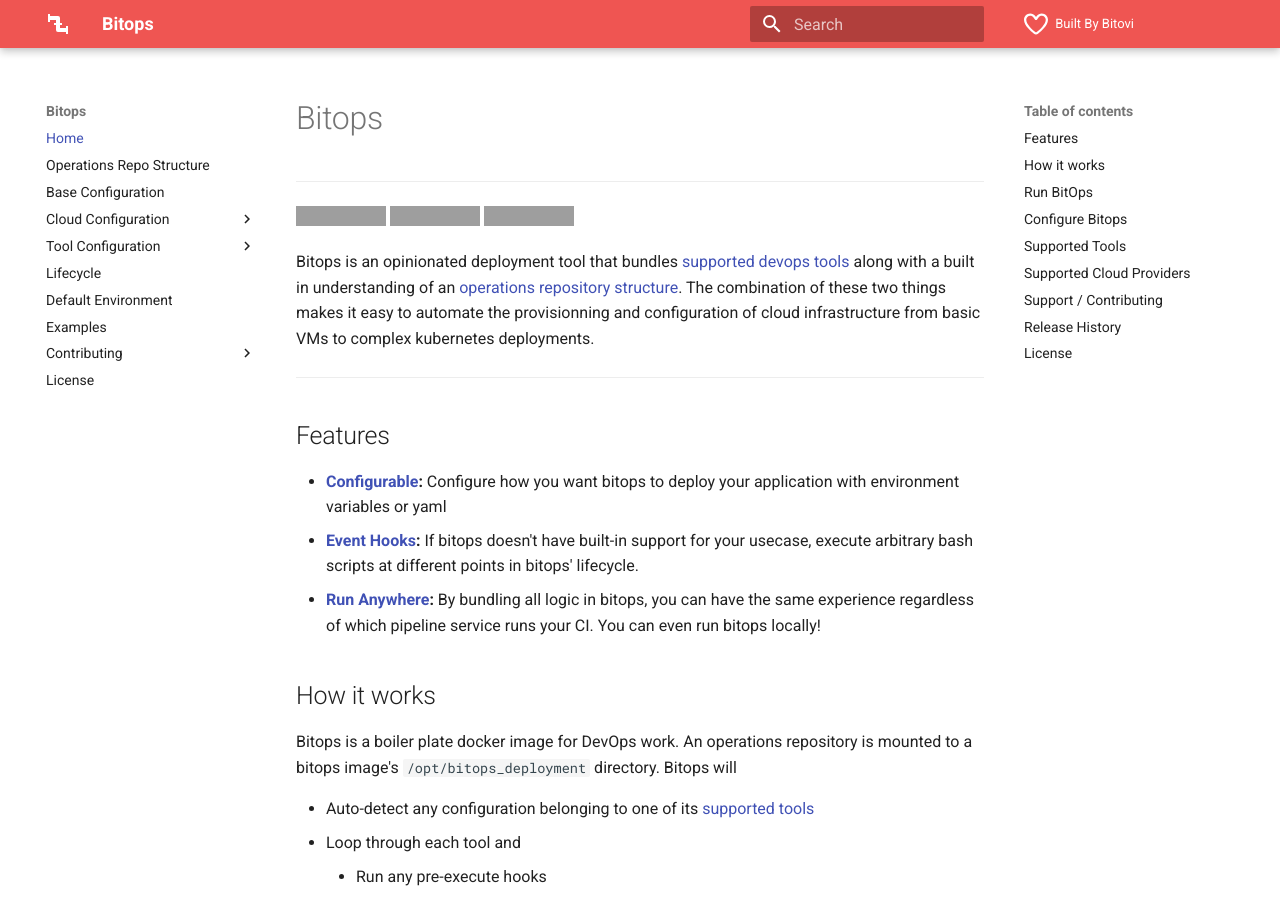
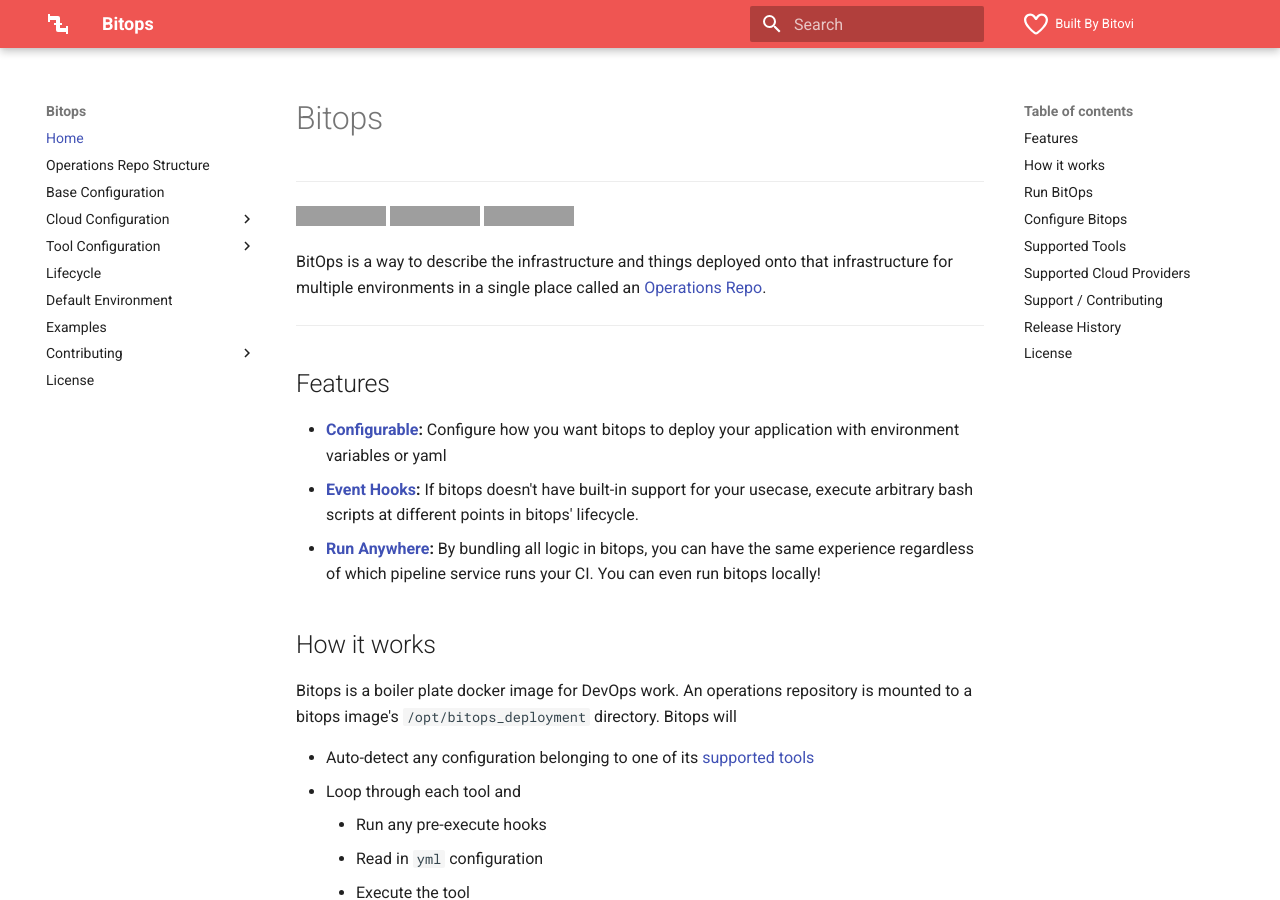
Before and after one commit to bitovi/bitops, an MkDocs documentation site: the page built from docs/index.md, in a window 1280 px wide and 900 px high. Built offline with MkDocs 1.6.1 and Material for MkDocs 9.7.7, drawn with Linux system fonts in a browser that asks for light colours; grey boxes are pictures that could not be loaded.

Commit message:
Update tagline

```diff
--- a/docs/index.md
+++ b/docs/index.md
@@ -6,7 +6,7 @@
 ![Latest Release](https://img.shields.io/github/v/release/bitovi/bitops)
 [![Join our Slack](https://img.shields.io/badge/slack-join%20chat-611f69.svg)](https://www.bitovi.com/community/slack?utm_source=badge&utm_medium=badge&utm_campaign=pr-badge&utm_content=badge)
 
-Bitops is an opinionated deployment tool that bundles [supported devops tools](#supported-tools) along with a built in understanding of an [operations repository structure](operations-repo-structure.md). The combination of these two things makes it easy to automate the provisionning and configuration of cloud infrastructure from basic VMs to complex kubernetes deployments.
+BitOps is a way to describe the infrastructure and things deployed onto that infrastructure for multiple environments in a single place called an [Operations Repo](operations-repo-structure.md).
 
 ---------------------
 
```
Also changed, not shown: README.md (+1 -2 lines).
